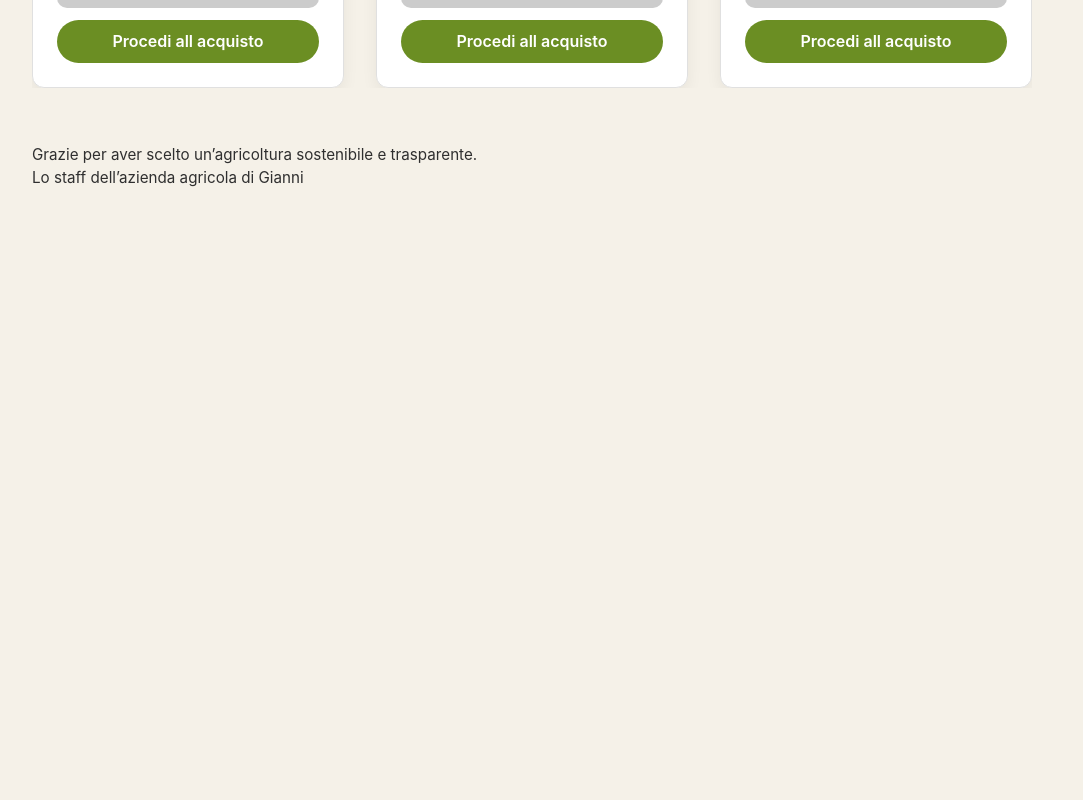
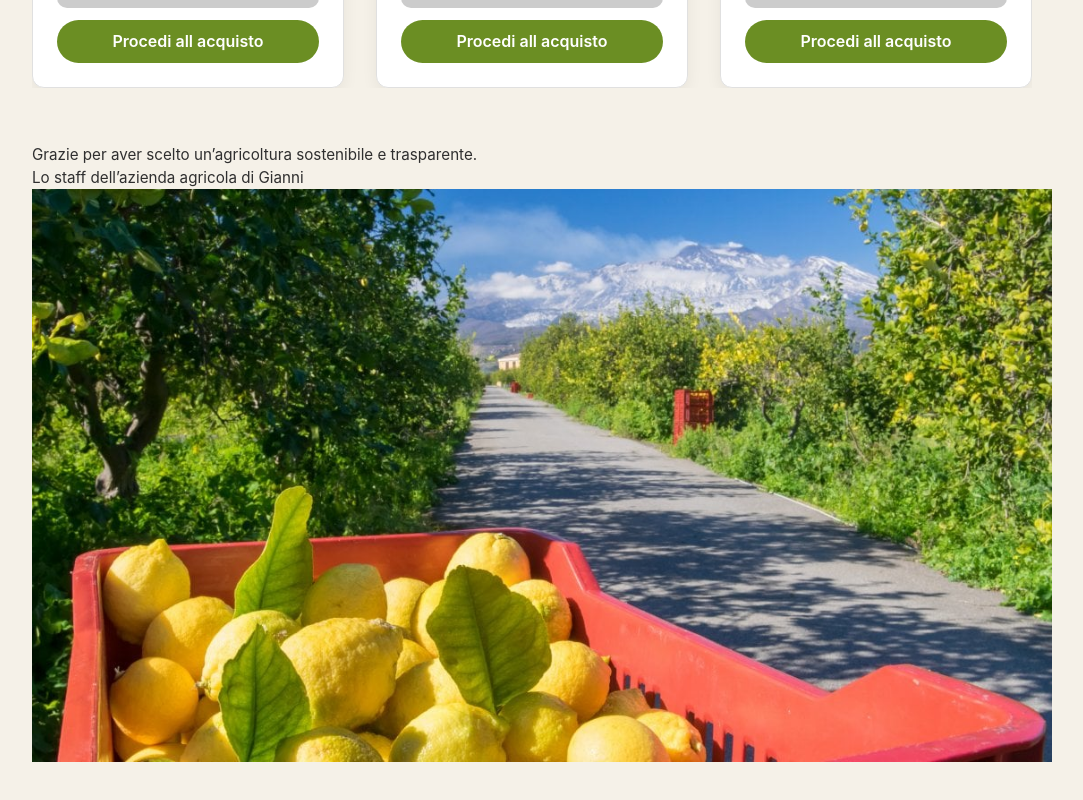
Before and after one commit to Britney-gio/gianni-app, a React (Vite) app: page / in a window 1280 px wide. Shown: the part 788-1588 px from the top of the page, without its empty margins (98-1181 px from the left). Before the commit the page ends 1049 px from the top, so only its background shows below. Built offline with nearby package versions, Linux system fonts and the light colour scheme.

Commit message:
Inserisco img footer

```diff
--- a/src/pages/Checkout.tsx
+++ b/src/pages/Checkout.tsx
@@ -41,7 +41,7 @@ export default function Checkout() {
       <footer className="footer">
         <p>Grazie per aver scelto un’agricoltura sostenibile e trasparente.</p>
         <p>Lo staff dell’azienda agricola di Gianni</p>
-        <img src="" alt="" />
+        <img src="../src/img/img-footer.jpg" alt="campo Gianni vista Etna" />
       </footer>
     </main>
   );
--- a/src/pages/Home.tsx
+++ b/src/pages/Home.tsx
@@ -125,7 +125,7 @@ export default function Home() {
       <footer className="footer">
         <p>Grazie per aver scelto un’agricoltura sostenibile e trasparente.</p>
         <p>Lo staff dell’azienda agricola di Gianni</p>
-        <img src="" alt="" />
+        <img src="../src/img/img-footer.jpg" alt="campo Gianni vista Etna" />
       </footer>
     </main>
   );
```
Also changed, not shown: src/img/img-footer.jpg (added).
